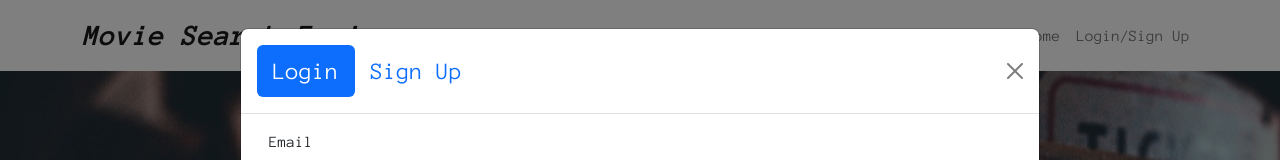
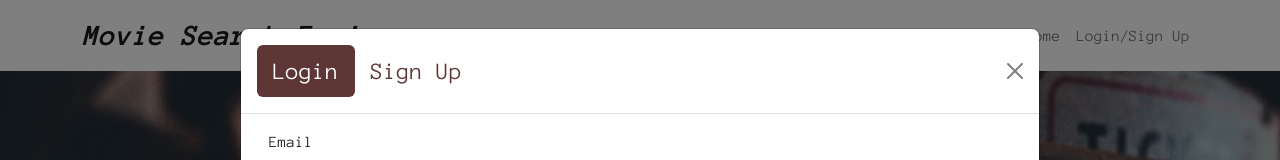
Before and after one commit to SaraNP-33/Movie-Search-Engine, a React (Vite) app in the folder client/: page / in a window 1280 px wide. Both pictures are taken after a click on the button "Login/Sign Up". Shown: the top 160 px of the page. Built offline with nearby package versions, Linux system fonts and the light colour scheme; no server answers.

Commit message:
changed tabs color for login signup modal

```diff
--- a/client/src/components/Navbar.jsx
+++ b/client/src/components/Navbar.jsx
@@ -49,7 +49,7 @@ function NavbarApp() {
                   <Nav.Link className="tabs" eventKey='login'>Login</Nav.Link>
                 </Nav.Item>
                 <Nav.Item>
-                  <Nav.Link eventKey='signup'>Sign Up</Nav.Link>
+                  <Nav.Link className="tabs" eventKey='signup'>Sign Up</Nav.Link>
                 </Nav.Item>
               </Nav>
             </Modal.Title>
--- a/client/src/index.css
+++ b/client/src/index.css
@@ -10,6 +10,16 @@ font-family: 'Anonymous Pro', monospace;
 font-weight: bold;
 font-style: italic;
 font-size: 30px;
+}
+
+.tabs{
+ color: #5e3636;
+}
+.tabs:hover{
+  color:#A05C5C !important;
+}
+.nav.nav-pills .nav-link.active{
+  background-color: #5e3636;
 }
 
 #hero{
```
